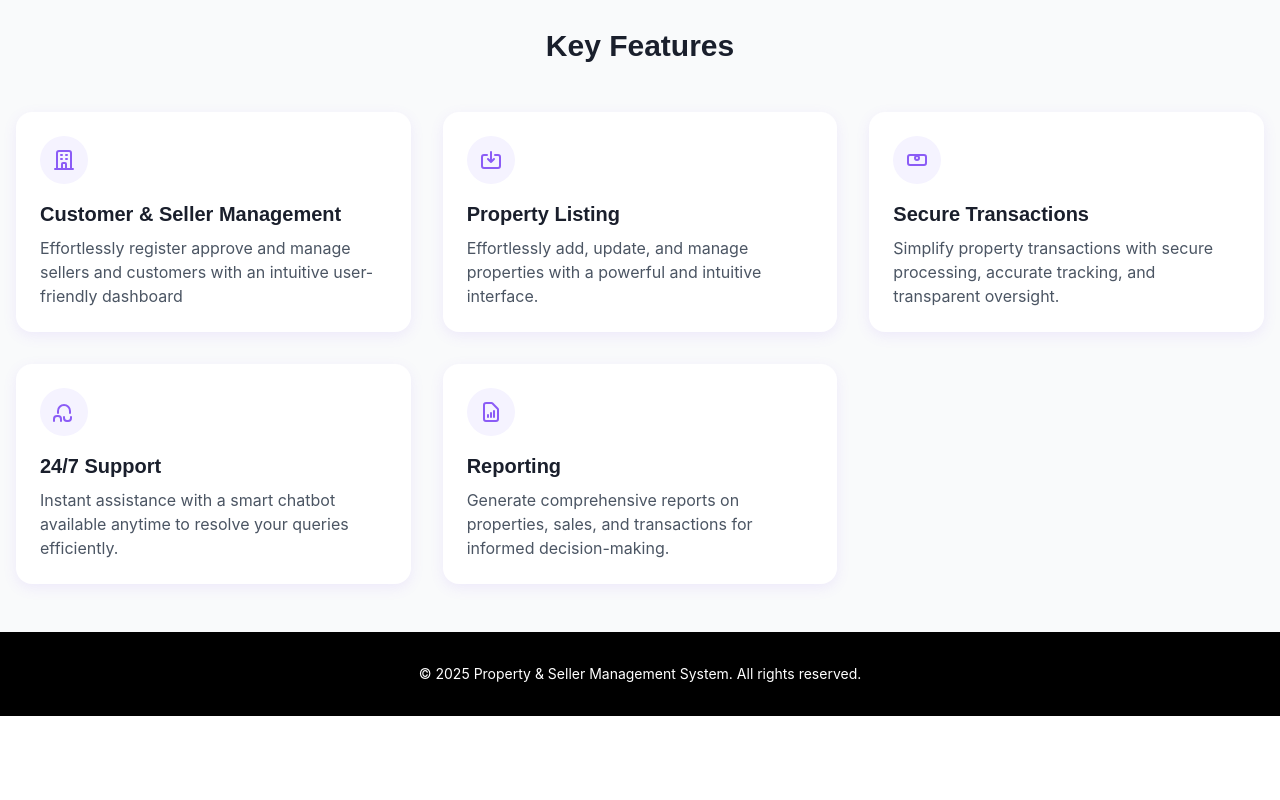
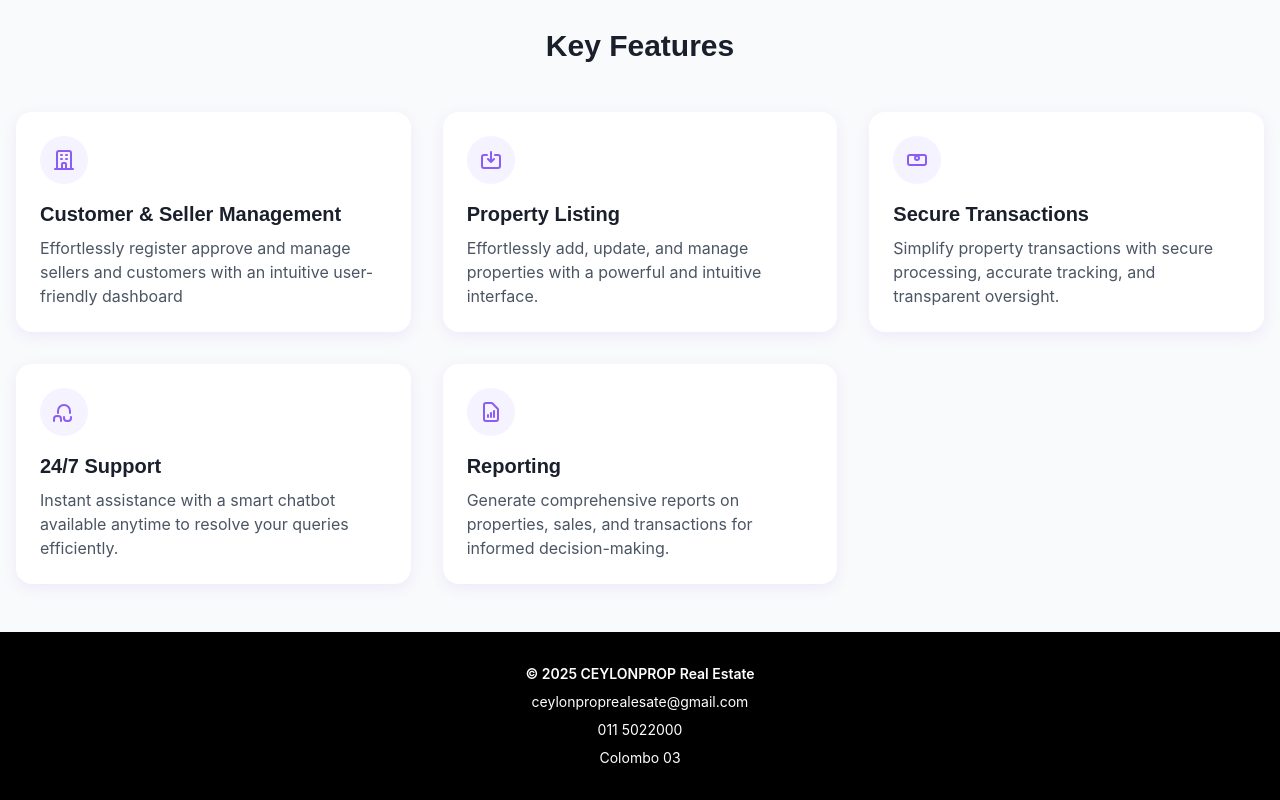
Before and after one commit to Kavindya2002/CEYLONPROP-Real-Estate, a React (Vite) app in the folder frontend/: page / in a window 1280 px wide. Shown: the part 1376-2176 px from the top of the page. Before the commit the page ends 2092 px from the top, so only its background shows below. Built offline with nearby package versions, Linux system fonts and the light colour scheme; no server answers.

Commit message:
Add footer

```diff
--- a/frontend/src/pages/Index.jsx
+++ b/frontend/src/pages/Index.jsx
@@ -390,14 +390,16 @@
       </main>
 
       <footer className="bg-black py-8 text-white">
-        <div className="container mx-auto px-4">
-          <div className="text-center">
-            <p className="text-sm">
-              © {new Date().getFullYear()} Property & Seller Management System. All rights reserved.
-            </p>
-          </div>
-        </div>
-      </footer>
+  <div className="container mx-auto px-4">
+    <div className="text-center space-y-2">
+      <p className="text-sm font-semibold">© {new Date().getFullYear()} CEYLONPROP Real Estate</p>
+      <p className="text-sm">ceylonproprealesate@gmail.com</p>
+      <p className="text-sm">011 5022000</p>
+      <p className="text-sm">Colombo 03</p>
+    </div>
+  </div>
+</footer>
+
     </div>
   );
 };
```
